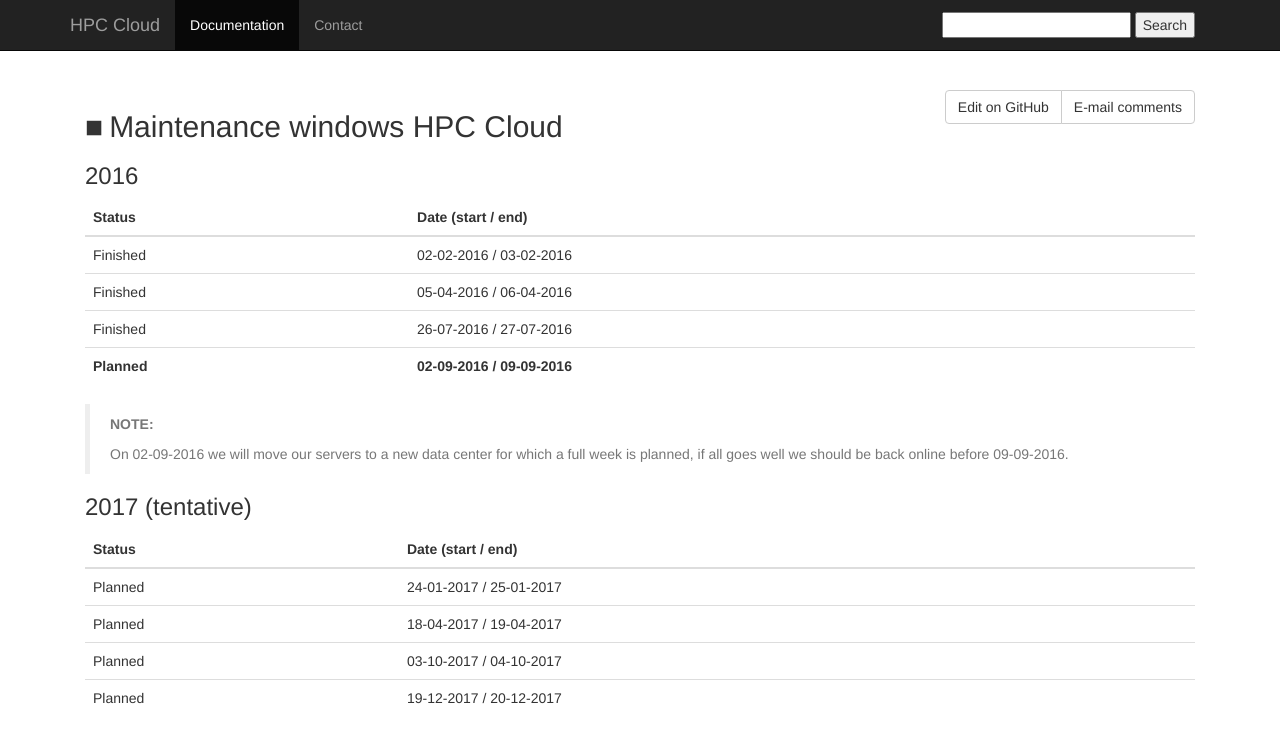
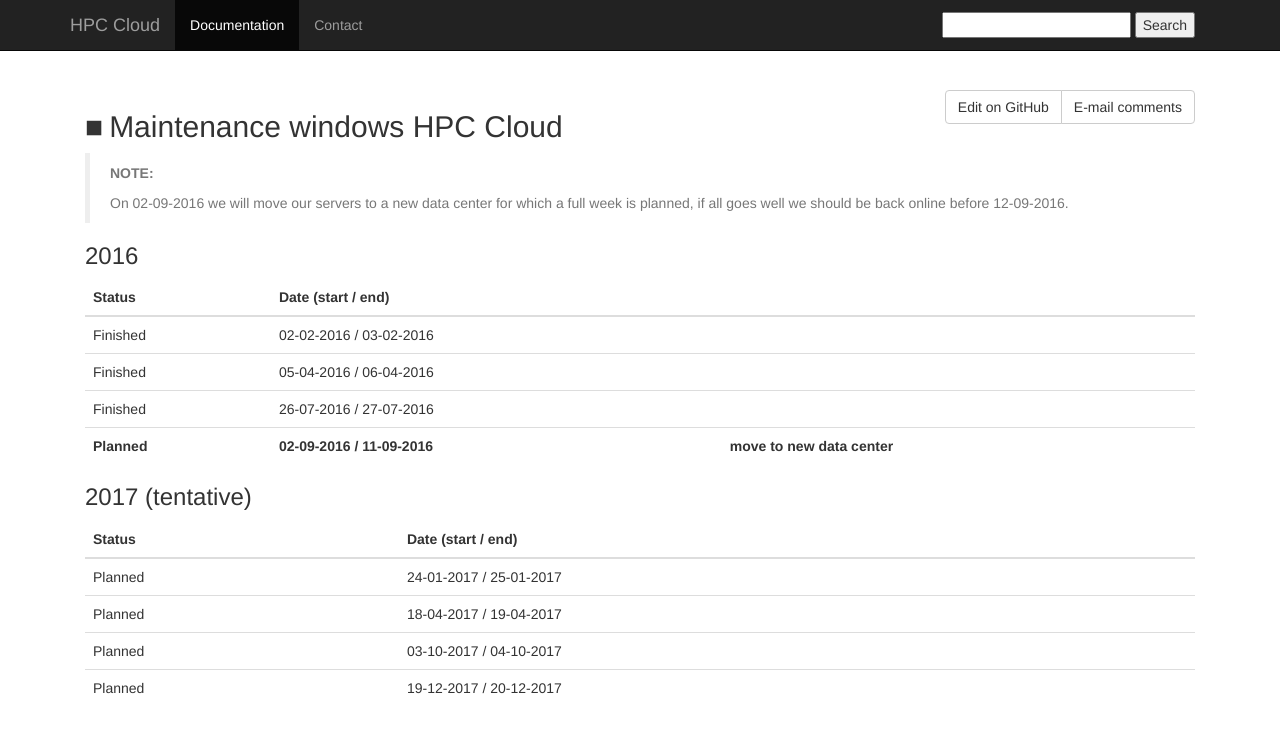
Before and after one commit to sara-nl/clouddocs, a Jekyll site: the page built from maintenance.markdown, in a window 1280 px wide. Shown: the top 743 px of the page. Built offline with Jekyll 4.4.1, drawn with Linux system fonts in a browser that asks for light colours; nearby versions of some CDN libraries.

Commit message:
in line with email

```diff
--- a/maintenance.markdown
+++ b/maintenance.markdown
@@ -4,20 +4,20 @@
 
 ## Maintenance windows HPC Cloud
 
-### 2016
-
-|   Status    |   Date (start / end)        |
-|:------------|:----------------------------|
-|   Finished  |   02-02-2016 / 03-02-2016   |
-|   Finished  |   05-04-2016 / 06-04-2016   |
-|   Finished  |   26-07-2016 / 27-07-2016   |
-| **Planned** | **02-09-2016 / 09-09-2016** |
-{: class="table"}
-
 > **NOTE:**
 >
 > On 02-09-2016 we will move our servers to a new data center for which a full
-> week is planned, if all goes well we should be back online before 09-09-2016.
+> week is planned, if all goes well we should be back online before 12-09-2016.
+
+### 2016
+
+|   Status    |   Date (start / end)        |   |
+|:------------|:----------------------------|:--|
+|   Finished  |   02-02-2016 / 03-02-2016   |   |
+|   Finished  |   05-04-2016 / 06-04-2016   |   |
+|   Finished  |   26-07-2016 / 27-07-2016   |   |
+| **Planned** | **02-09-2016 / 11-09-2016** | **move to new data center** |
+{: class="table"}
 
 ### 2017 (tentative)
 
```
